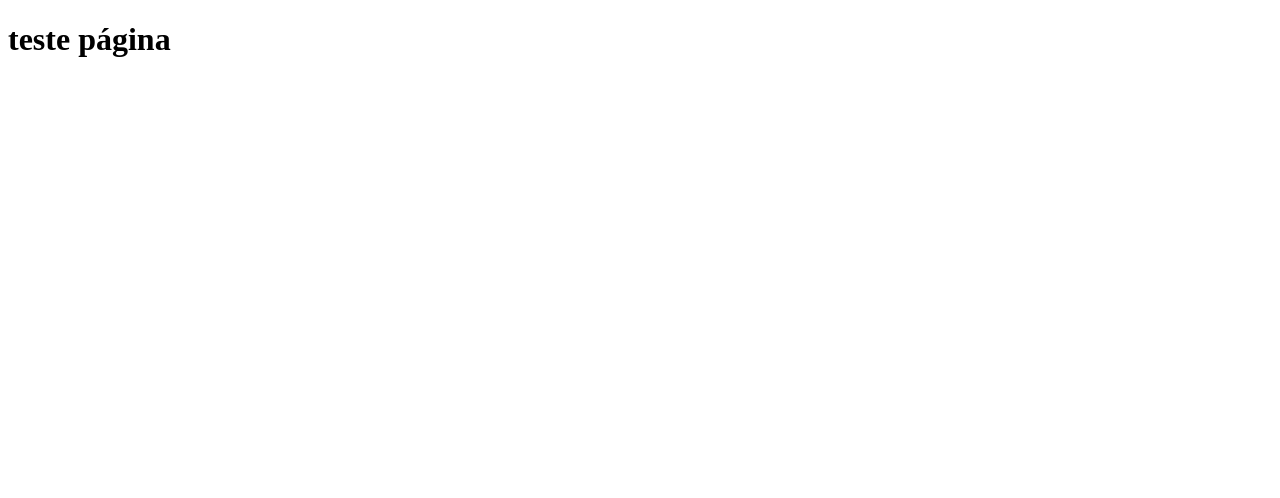
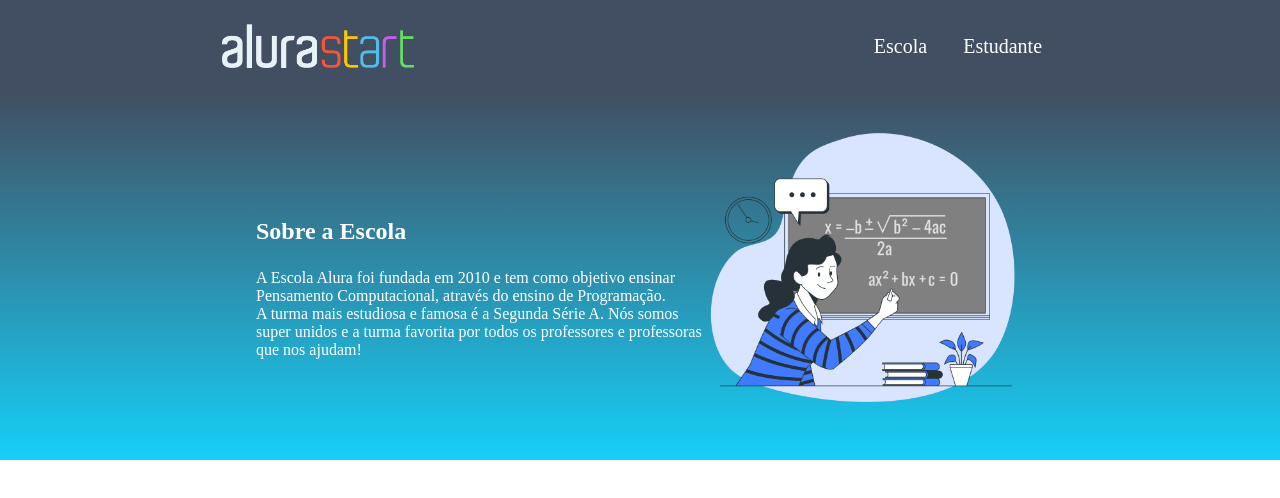
Before and after one commit to Renlinux48/20242C, a plain HTML site: page index.html in a window 1280 px wide. Drawn offline with Linux system fonts and the light colour scheme.

Commit message:
Add files via upload
material curso aula 4

```diff
--- a/index.html
+++ b/index.html
@@ -1,14 +1,29 @@
-<!DOCTYPE html>
 <html lang="en">
 <head>
     <meta charset="UTF-8">
+    <meta http-equiv="X-UA-Compatible" content="IE=edge">
     <meta name="viewport" content="width=device-width, initial-scale=1.0">
-    <title>página aula</title>
+    <title>Document</title>
     <link rel="stylesheet" href="style.css">
-
 </head>
 <body>
-    <h1>teste página</h1>
+    <header class="cabecalho">
+        <img class="cabecalho-imagem" src="alurastart logo.png" alt="logo da alura start">
+        <ul class="cabecalho-lista">
+            <li class="cabecalho-lista-item">Escola</li>
+            <li class="cabecalho-lista-item">Estudante</li>
+        </ul>
+    </header>
 
+
+    <section class="escola">
+        <div class="escola-div-conteudo">
+            <h2 class="escola-titulo">Sobre a Escola</h2>
+            <p class="escola-texto-um">A Escola Alura foi fundada em 2010 e tem como objetivo ensinar Pensamento Computacional, através do ensino de  Programação.</p>
+            <p class="escola-texto-dois">A turma mais estudiosa e famosa é a Segunda Série A. Nós somos super unidos e a turma favorita por todos os professores e professoras que nos ajudam!</p>
+        </div>
+        <img class="escola-imagem" src="Formula-bro.png" alt="Professora no quadro">
+    </section>
 </body>
+
 </html>
--- a/style.css
+++ b/style.css
@@ -0,0 +1,43 @@
+* {
+    margin: 0;
+    padding: 0;
+}
+
+.cabecalho {
+    background-color: #424E61;
+    color: white;
+    display: flex;
+    justify-content: space-around;
+    align-items: center;
+    padding: 24px 0;
+}
+
+.cabecalho-imagem{
+    width: 15%;
+}
+
+.cabecalho-lista-item{
+    display: inline-block;
+    margin: 0 16px;
+    font-size: 20px;
+}
+
+.escola-imagem{
+    width: 25%;
+}
+
+.escola{
+    background-image: linear-gradient(#424E61,#16CFF8);
+    color:white;
+    display: flex;
+    justify-content: center;
+    align-items: center;
+    padding: 24px 0;
+}
+
+.escola-div-conteudo{
+    width: 35%;
+}
+.escola-titulo{
+    padding: 24px 0;
+}
```
Also changed, not shown: Formula-bro.png (added), alurastart logo.png (added), 2 other files.
